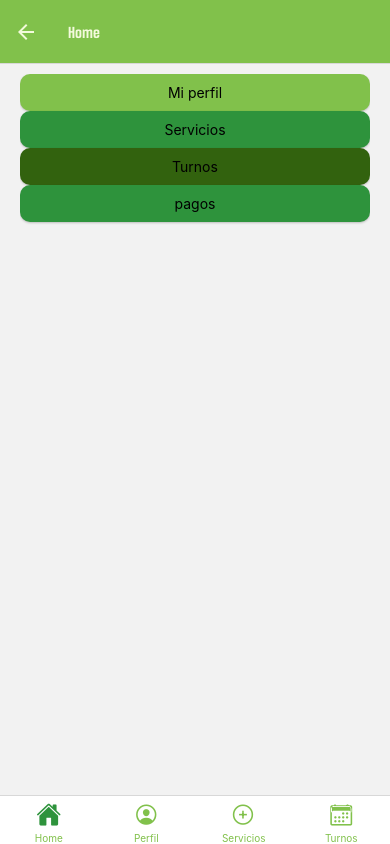
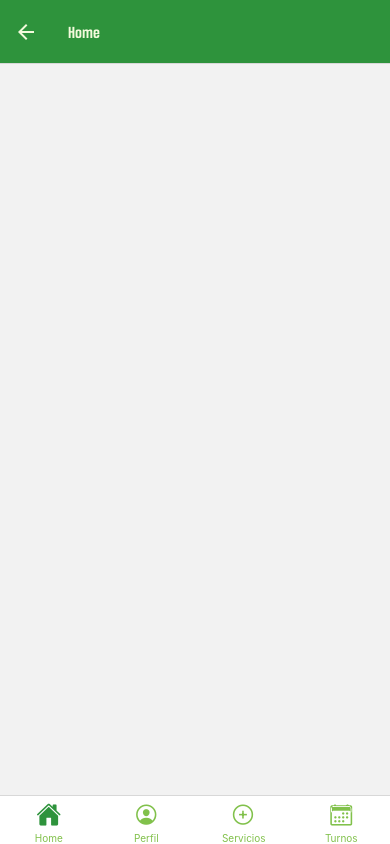
Before and after one commit to Marilinaroman/mi_app, a React Native app: screen /Home in a window 390 px wide. Built offline with nearby package versions, Linux system fonts and the light colour scheme.

Commit message:
tab navigation

```diff
--- a/src/constants/data/categories.jsx
+++ b/src/constants/data/categories.jsx
@@ -20,7 +20,7 @@ export const categories =[
     },
     {
         id:4,
-        title:'pagos',
+        title:'Pagos',
         color:theme.colors.primary,
         screen:'Pagos'
     }
--- a/src/navigation/main/index.jsx
+++ b/src/navigation/main/index.jsx
@@ -9,7 +9,7 @@ const MainNavigator =()=>{
         <Stack.Navigator initialRouteName="Login"
         screenOptions={{
             headerStyle:{
-            backgroundColor: theme.colors.secundary},
+            backgroundColor: theme.colors.primary},
             headerTitleStyle:{
                 fontFamily:'Sans-Bold'
             },
@@ -19,12 +19,6 @@ const MainNavigator =()=>{
             <Stack.Screen name="Home" component={Home} />
             <Stack.Screen name="Login" component={Login} />
             <Stack.Screen name="SignUp" component={SignUp} />
-            <Stack.Screen name="Servicios" component={Servicios} />
-            <Stack.Screen name="Turnos" component={Turnos} />
-            <Stack.Screen name="Pagos" component={Pagos} />
-            <Stack.Screen name="Profile" component={Profile} options={({route})=>({
-                title:route.params.title
-            })} />
 
         </Stack.Navigator>
 
--- a/src/navigation/profile/index.jsx
+++ b/src/navigation/profile/index.jsx
@@ -18,7 +18,7 @@ const ProfileNavigator = () => {
             fontFamily: "Sans-Bold",
             },
         }}>
-        <Stack.Screen name="Profile" component={Profile} />
+        <Stack.Screen name="Perfil" component={Profile} />
         </Stack.Navigator>
     );
 };
--- a/src/screens/home/index.jsx
+++ b/src/screens/home/index.jsx
@@ -7,24 +7,10 @@ import { stylesHome } from "./style";
 const Home =({navigation})=>{
 
 
-    const onSelected =(item)=>{
-        if(item) return navigation.navigate(item.screen,{
-            title: item.title
-        })
-    }
-
-    const renderItem = ({item})=>(
-        <ListItem item={item} styleContainer={stylesHome.contentContainer}  styleText={stylesHome.text} onSelected={onSelected}/>
-    )
 
     return(
         <SafeAreaView style={stylesHome.container}>
             <View style={stylesHome.containerList}>
-                <List
-                    itemRender={renderItem}
-                    infoData={categories}
-                    keyExtractor={(item)=>item.id}
-                />
 
             </View>
             </SafeAreaView>
```
